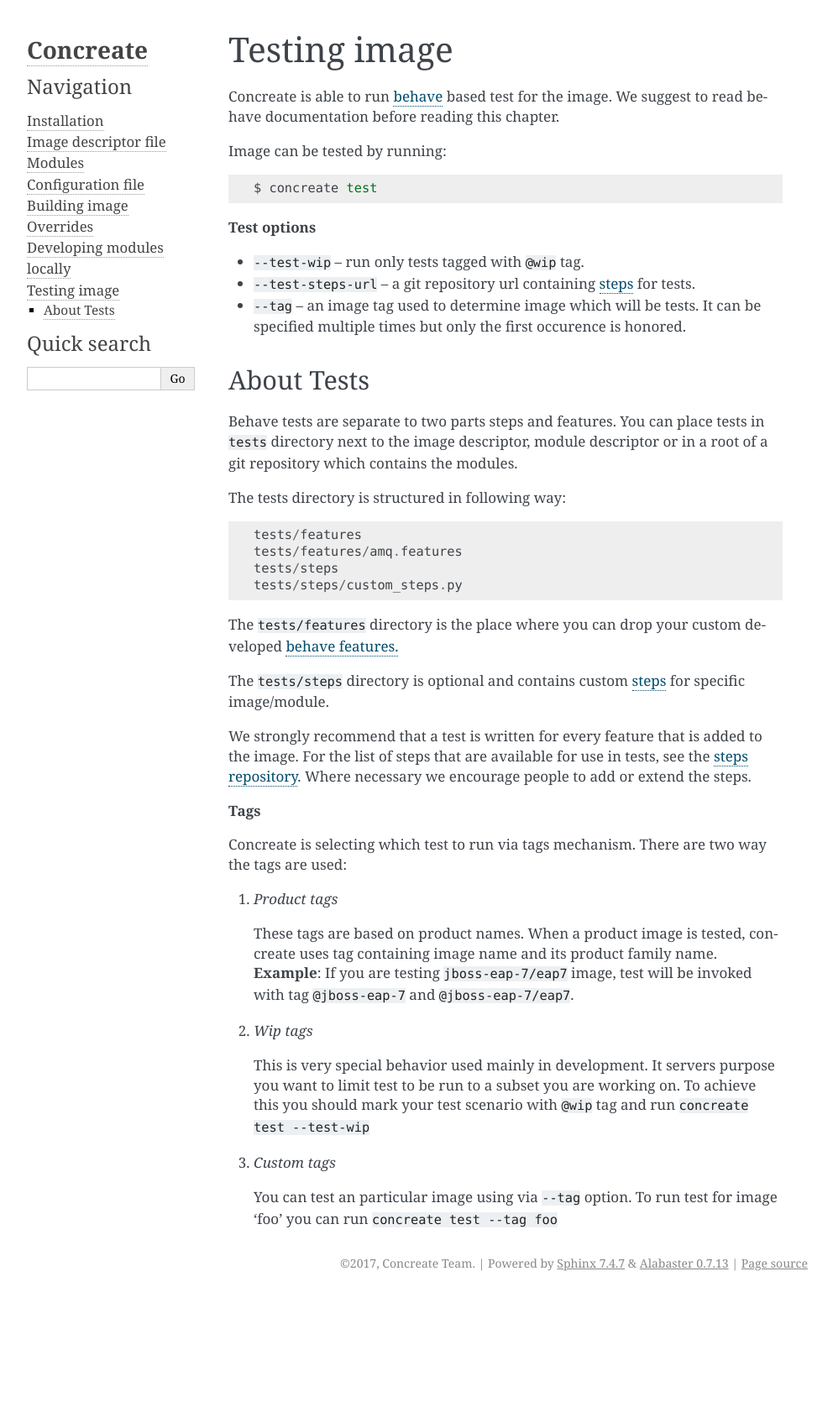
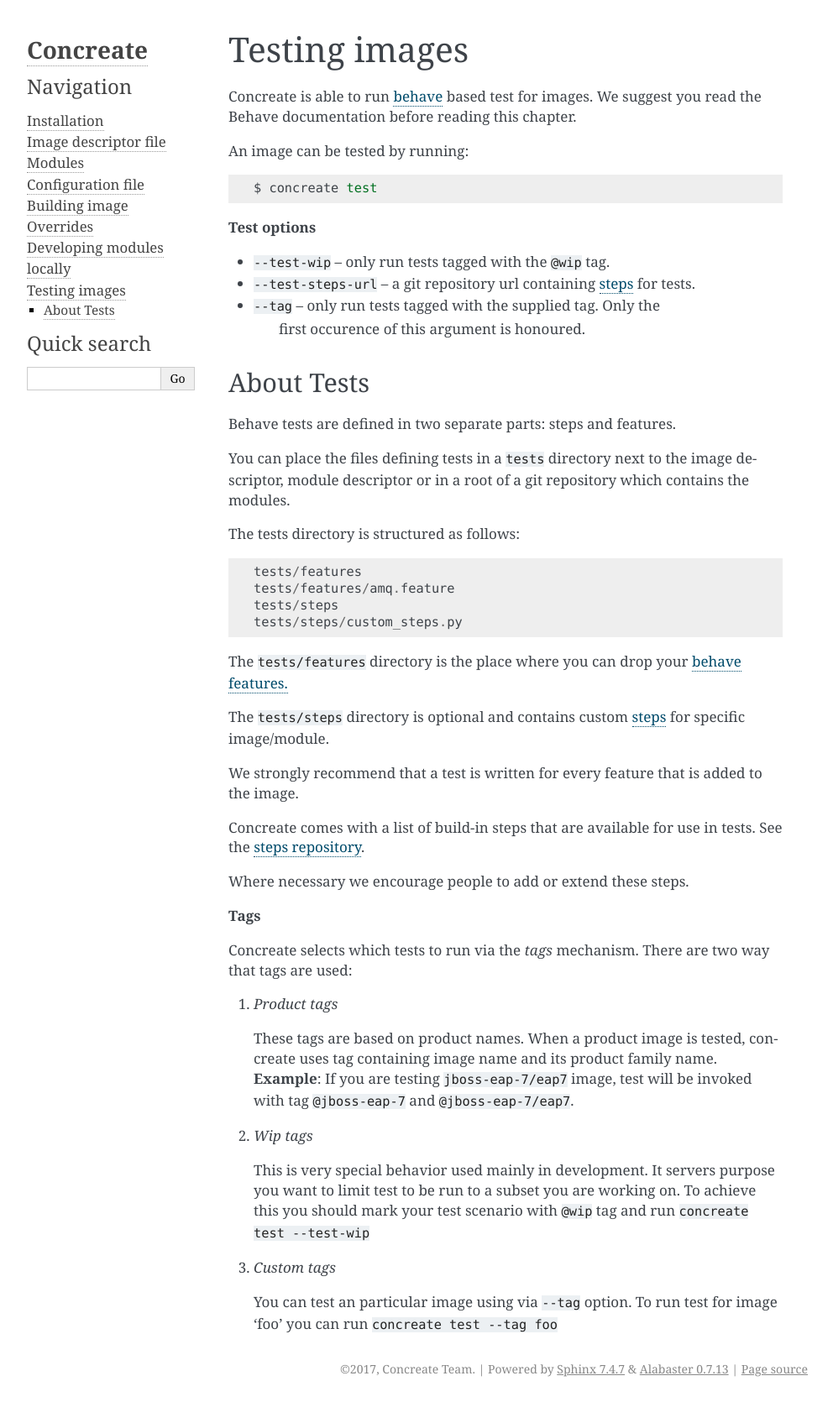
Before and after one commit to cekit/cekit, a Sphinx documentation site: the page built from docs/test.rst, in a window 1280 px wide. Shown: the whole page at 84% size, without its empty margins (148-1140 px from the left). Built offline with Sphinx 7.4.7, drawn with Linux system fonts in a browser that asks for light colours; before the commit the page ends 1544 px from its top, so only the background shows below that.

Commit message:
rework the test documentation

```diff
--- a/docs/test.rst
+++ b/docs/test.rst
@@ -1,9 +1,11 @@
-Testing image
-=============
+Testing images
+==============
 
-Concreate is able to run `behave <https://pythonhosted.org/behave/>`_ based test for the image. We suggest to read behave documentation before reading this chapter.
+Concreate is able to run `behave <https://pythonhosted.org/behave/>`_ based
+test for images. We suggest you read the Behave documentation before reading
+this chapter.
 
-Image can be tested by running:
+An image can be tested by running:
 
 .. code:: bash
 
@@ -11,37 +13,46 @@
 
 **Test options**
 
-* ``--test-wip`` -- run only tests tagged with ``@wip`` tag.
+* ``--test-wip`` -- only run tests tagged with the ``@wip`` tag.
 * ``--test-steps-url`` -- a git repository url containing `steps <https://pythonhosted.org/behave/tutorial.html#python-step-implementations>`_ for tests.
-* ``--tag`` -- an image tag used to determine image which will be tests. It can be specified multiple times but only the first occurence is honored.
+* ``--tag`` --  only run tests tagged with the supplied tag. Only the
+                first occurence of this argument is honoured.
 
 
 About Tests
 -----------
-Behave tests are separate to two parts steps and features. You can place tests in ``tests`` directory next
-to the image descriptor, module descriptor or in a root of a git repository which contains the modules.
 
-The tests directory is structured in following way:
+Behave tests are defined in two separate parts: steps and features.
+
+You can place the files defining tests in a ``tests`` directory next to the
+image descriptor, module descriptor or in a root of a git repository which
+contains the modules.
+
+The tests directory is structured as follows:
 
 .. code::
 
           tests/features
-          tests/features/amq.features
+          tests/features/amq.feature
           tests/steps
           tests/steps/custom_steps.py
 
 
-The ``tests/features`` directory is the place where you can drop your custom developed `behave features. <https://pythonhosted.org/behave/gherkin.html>`_
+The ``tests/features`` directory is the place where you can drop your `behave features. <https://pythonhosted.org/behave/gherkin.html>`_
 
 The ``tests/steps`` directory is optional and contains custom `steps <https://pythonhosted.org/behave/tutorial.html#python-step-implementations>`_ for specific image/module.
 
 We strongly recommend that a test is written for every feature that is added to the image.
-For the list of steps that are available for use in tests, see the `steps repository <https://github.com/jboss-openshift/concreate-test-steps>`_.
-Where necessary we encourage people to add or extend the steps.
+
+Concreate comes with a list of build-in steps that are available for use in
+tests. See the `steps repository <https://github.com/jboss-openshift/concreate-test-steps>`_.
+
+Where necessary we encourage people to add or extend these steps.
 
 **Tags**
 
-Concreate is selecting which test to run via tags mechanism. There are two way the tags are used:
+Concreate selects which tests to run via the *tags* mechanism. There are two
+way that tags are used:
 
 1. `Product tags`
 
```
